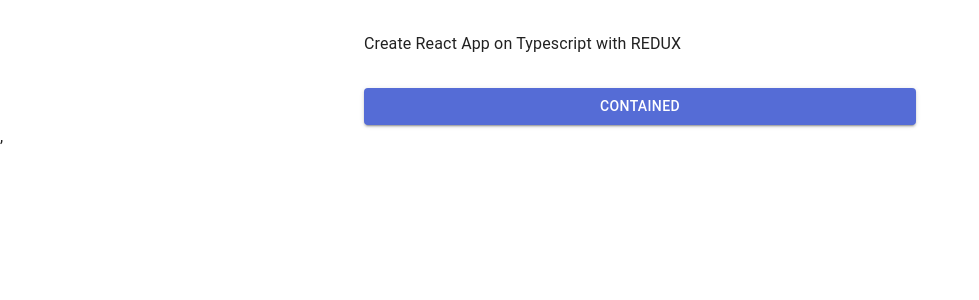
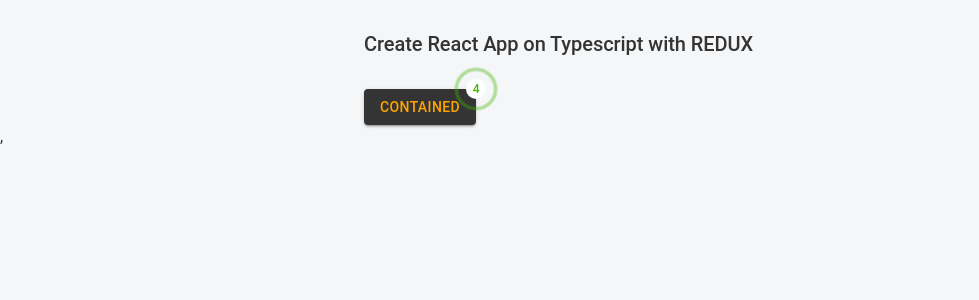
Before and after one commit to olimgulomov98/nexton-react, a React (Create React App) app: page / in a window 1280 px wide. Shown: the top 300 px of the page, without its empty margins (0-979 px from the left). Built offline with nearby package versions, Linux system fonts and the light colour scheme.

Commit message:
feat: MUI customized integration

```diff
--- a/src/app/App.tsx
+++ b/src/app/App.tsx
@@ -1,17 +1,22 @@
 import React from 'react';
+import { Box, Button, Container, Stack, Typography } from '@mui/material';
+import { RippleBadge } from './MaterialTheme/styled';
 import '../css/app.css';
-import { Box, Button, Container, Stack, Typography } from '@mui/material';
 
 function App() {
   return (
     <Container maxWidth="sm">
       <Stack flexDirection={"column"}>
         <Box sx={{my: 4}}>
-          <Typography>
+          <Typography variant='h4' component={"h4"}>
             Create React App on Typescript with REDUX
           </Typography>
         </Box>
-        <Button variant="contained">Contained</Button>
+        <Box>
+          <RippleBadge badgeContent={4}>
+           <Button variant="contained">Contained</Button>
+          </RippleBadge>
+        </Box>
       </Stack>
     </Container>
   );
--- /dev/null
+++ b/src/app/MaterialTheme/index.ts
@@ -0,0 +1,66 @@
+import { createTheme } from "@mui/material/styles";
+import { common } from "@mui/material/colors";
+import shadow from "./shadow";
+import typography from "./typography";
+import { maxWidth } from "@mui/system";
+
+/**
+ * LIGHT THEME (DEFAULT)
+ */
+const light = {
+  palette: {
+    type: "light",
+    background: {
+      default: "#f8f8ff",
+      paper: common.white,
+    },
+    primary: {
+      contrastText: "orange",
+      main: "#343434",
+    },
+    secondary: {
+      contrastText: "#343434",
+      main: "#d7b586",
+    },
+    text: {
+      primary: "#343434",
+      secondary: "#d7b586",
+      dark: common.black,
+    },
+  },
+  components: {
+    MuiContainer: {
+      styleOverrides: {
+        root: {
+          height: "100%",
+        },
+      },
+    },
+    MuiCssBaseline: {
+      styleOverrides: {
+        html: { height: "100%" },
+        body: { background: "#f4f6f8", height: "100%", minHeight: "100%" },
+      },
+    },
+  },
+  shadow,
+  typography,
+};
+
+// A custom theme for this app
+let theme = createTheme(light);
+theme = createTheme(theme, {
+  components: {
+    MuiContainer: {
+      styleOverrides: {
+        maxWidthLg: {
+          [theme.breakpoints.up("lg")]: {
+            maxWidth: "1300px",
+          },
+        },
+      },
+    },
+  },
+});
+
+export default theme;
--- /dev/null
+++ b/src/app/MaterialTheme/shadow.ts
@@ -0,0 +1,27 @@
+export default [
+	'none',
+	'0 0 0 1px rgba(63,63,68,0.05), 0 1px 2px 0 rgba(63,63,68,0.15)',
+	'0 0 1px 0 rgba(0,0,0,0.31), 0 2px 2px -2px rgba(0,0,0,0.25)',
+	'0 0 1px 0 rgba(0,0,0,0.31), 0 3px 4px -2px rgba(0,0,0,0.25)',
+	'0 0 1px 0 rgba(0,0,0,0.31), 0 3px 4px -2px rgba(0,0,0,0.25)',
+	'0 0 1px 0 rgba(0,0,0,0.31), 0 4px 6px -2px rgba(0,0,0,0.25)',
+	'0 0 1px 0 rgba(0,0,0,0.31), 0 4px 6px -2px rgba(0,0,0,0.25)',
+	'0 0 1px 0 rgba(0,0,0,0.31), 0 4px 8px -2px rgba(0,0,0,0.25)',
+	'0 0 1px 0 rgba(0,0,0,0.31), 0 5px 8px -2px rgba(0,0,0,0.25)',
+	'0 0 1px 0 rgba(0,0,0,0.31), 0 6px 12px -4px rgba(0,0,0,0.25)',
+	'0 0 1px 0 rgba(0,0,0,0.31), 0 7px 12px -4px rgba(0,0,0,0.25)',
+	'0 0 1px 0 rgba(0,0,0,0.31), 0 6px 16px -4px rgba(0,0,0,0.25)',
+	'0 0 1px 0 rgba(0,0,0,0.31), 0 7px 16px -4px rgba(0,0,0,0.25)',
+	'0 0 1px 0 rgba(0,0,0,0.31), 0 8px 18px -8px rgba(0,0,0,0.25)',
+	'0 0 1px 0 rgba(0,0,0,0.31), 0 9px 18px -8px rgba(0,0,0,0.25)',
+	'0 0 1px 0 rgba(0,0,0,0.31), 0 10px 20px -8px rgba(0,0,0,0.25)',
+	'0 0 1px 0 rgba(0,0,0,0.31), 0 11px 20px -8px rgba(0,0,0,0.25)',
+	'0 0 1px 0 rgba(0,0,0,0.31), 0 12px 22px -8px rgba(0,0,0,0.25)',
+	'0 0 1px 0 rgba(0,0,0,0.31), 0 13px 22px -8px rgba(0,0,0,0.25)',
+	'0 0 1px 0 rgba(0,0,0,0.31), 0 14px 24px -8px rgba(0,0,0,0.25)',
+	'0 0 1px 0 rgba(0,0,0,0.31), 0 16px 28px -8px rgba(0,0,0,0.25)',
+	'0 0 1px 0 rgba(0,0,0,0.31), 0 18px 30px -8px rgba(0,0,0,0.25)',
+	'0 0 1px 0 rgba(0,0,0,0.31), 0 20px 32px -8px rgba(0,0,0,0.25)',
+	'0 0 1px 0 rgba(0,0,0,0.31), 0 22px 34px -8px rgba(0,0,0,0.25)',
+	'0 0 1px 0 rgba(0,0,0,0.31), 0 24px 36px -8px rgba(0,0,0,0.25)',
+];
--- /dev/null
+++ b/src/app/MaterialTheme/styled.ts
@@ -0,0 +1,30 @@
+import { styled } from "@mui/material/styles";
+import Badge from "@mui/material/Badge";
+
+export const RippleBadge = styled(Badge)(({ theme }) => ({
+  "& .MuiBadge-badge": {
+    color: "#44b700",
+    background: "white",
+    "&::after": {
+      position: "absolute",
+      top: "-2px",
+      left: "-2px",
+      width: "120%",
+      height: "120%",
+      borderRadius: "50%",
+      animation: "ripple 1.2s infinite ease-in-out",
+      border: "2px solid currentColor",
+      content: '""',
+    },
+  },
+  "@keyframes ripple": {
+    "0%": {
+      transform: "scale(.8)",
+      opacity: 1,
+    },
+    "100%": {
+      transform: "scale(2.4)",
+      opacity: 0,
+    },
+  },
+}));
--- /dev/null
+++ b/src/app/MaterialTheme/typography.ts
@@ -0,0 +1,35 @@
+export default {
+	h1: {
+		fontWeight: 500,
+		fontSize: 35,
+		letterSpacing: '-0.24px',
+	},
+	h2: {
+		fontWeight: 500,
+		fontSize: 29,
+		letterSpacing: '-0.24px',
+	},
+	h3: {
+		fontWeight: 500,
+		fontSize: 24,
+		letterSpacing: '-0.06px',
+	},
+	h4: {
+		fontWeight: 500,
+		fontSize: 20,
+		letterSpacing: '-0.06px',
+	},
+	h5: {
+		fontWeight: 500,
+		fontSize: 16,
+		letterSpacing: '-0.05px',
+	},
+	h6: {
+		fontWeight: 500,
+		fontSize: 14,
+		letterSpacing: '-0.05px',
+	},
+	overline: {
+		fontWeight: 500,
+	},
+};
--- a/src/app/theme.ts
+++ /dev/null
@@ -1,19 +0,0 @@
-import { createTheme } from '@mui/material/styles';
-import { red } from '@mui/material/colors';
-
-// A custom theme for this app
-const theme = createTheme({
-  palette: {
-    primary: {
-      main: '#556cd6',
-    },
-    secondary: {
-      main: '#19857b',
-    },
-    error: {
-      main: red.A400,
-    },
-  },
-});
-
-export default theme;
--- a/src/index.tsx
+++ b/src/index.tsx
@@ -6,8 +6,8 @@
 import reportWebVitals from './reportWebVitals';
 import CssBaseline from '@mui/material/CssBaseline';
 import { ThemeProvider } from '@mui/material/styles';
+import theme from './app/MaterialTheme';
 import "./css/index.css";
-import theme from './app/theme';
 
 
 ReactDOM.render(
```
